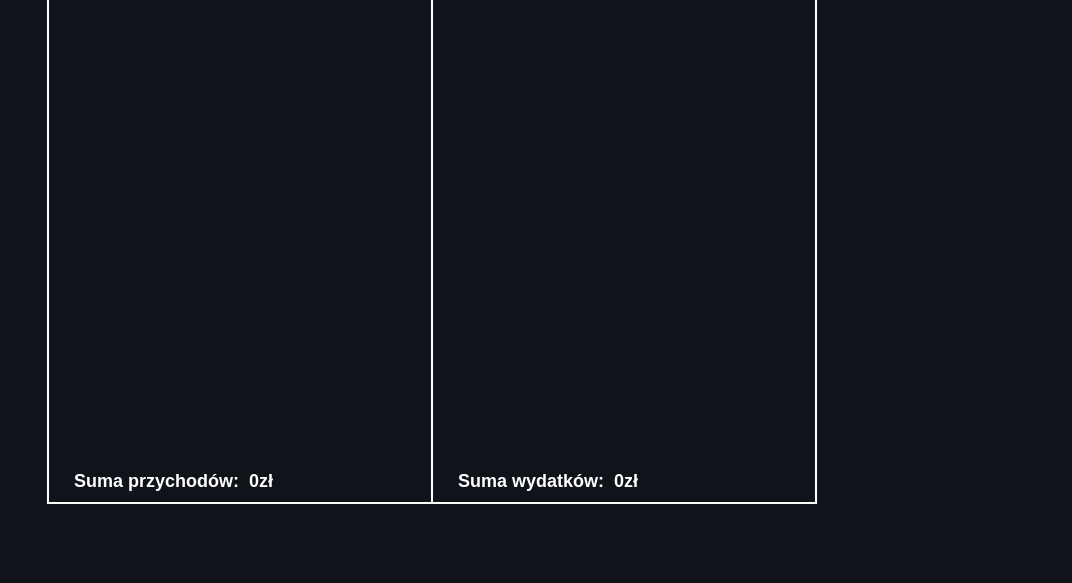
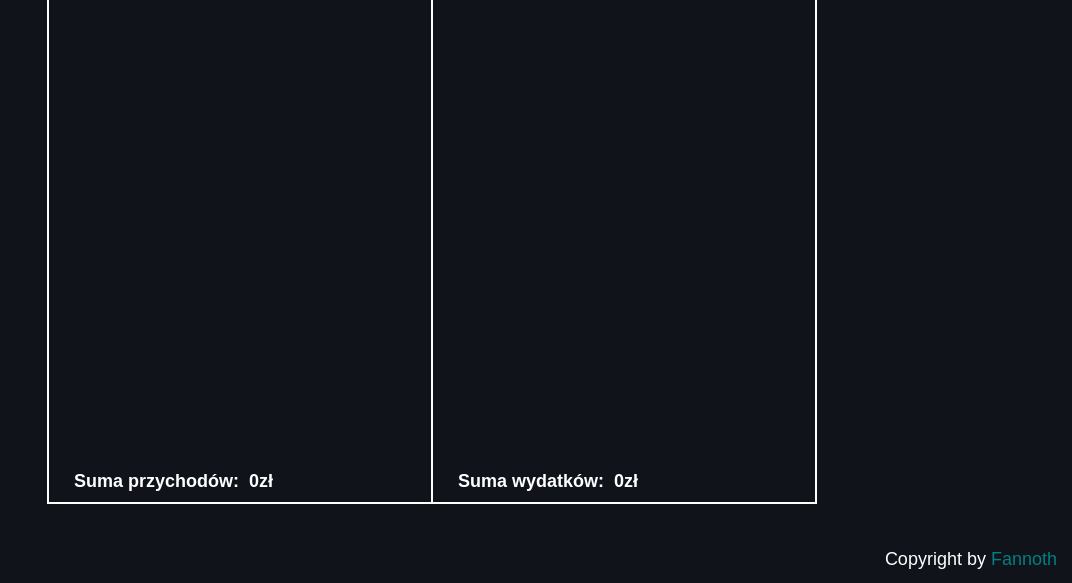
Before and after one commit to Fannoth/home-budget, a plain HTML site: page index.html in a window 1280 px wide. Shown: the part 217-800 px from the top of the page, without its empty margins (208-1280 px from the left). Drawn offline with Linux system fonts and the light colour scheme; a web font is replaced by a local one.

Commit message:
prop last fix with js

```diff
--- a/css/style.css
+++ b/css/style.css
@@ -136,3 +136,12 @@ h2 {
     font-size: 18px;
     font-weight: bold;
 }
+.copyR{
+    position: absolute;
+    bottom: 15px;
+    right: 15px;
+    color: white;
+}
+span {
+    color: teal;
+}
--- a/index.html
+++ b/index.html
@@ -60,6 +60,7 @@
             </div>
         </section>
     </main>
+    <p class="copyR">Copyright by <span class="author">Fannoth</span></p>
     <script src="main.js" async></script>
 </body>
 </html>
--- a/main.js
+++ b/main.js
@@ -130,6 +130,7 @@ const addNewIncome = (e) => {
     } else {
         resultAllDOM.innerHTML = "Jesteś na " + result + "zł" + ", uważaj!";
     }
+    incomeNumberDOM.value = newAmount.value;
   }
 
   var editCancelIncome = (nodeId, nodeTitle, nodeAmount) => {
@@ -189,6 +190,7 @@ const addNewIncome = (e) => {
     } else {
         resultAllDOM.innerHTML = "Jesteś na " + result + "zł" + ", uważaj!";
     }
+    expenseNumberDOM.value = newAmountE.value;
   }
 
   var editCancelExpense = (nodeIdE, nodeTitleE, nodeAmountE) => {
```
